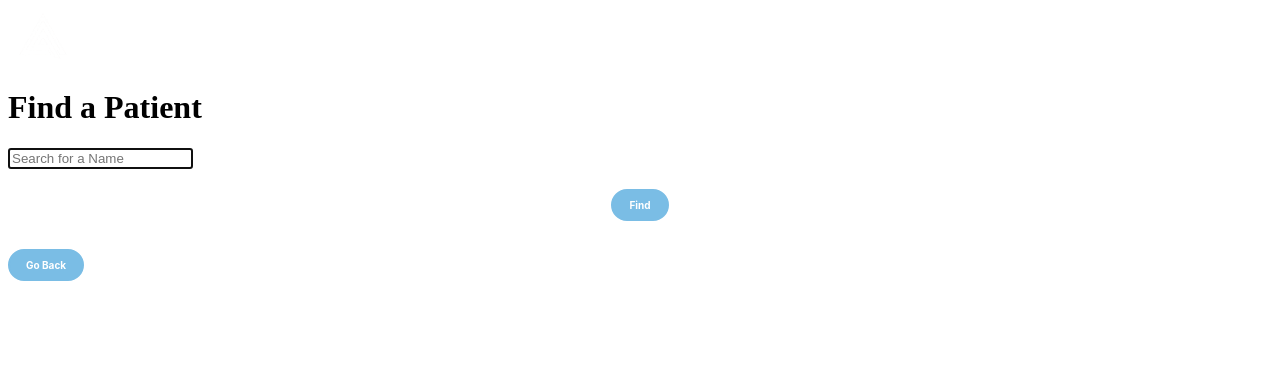
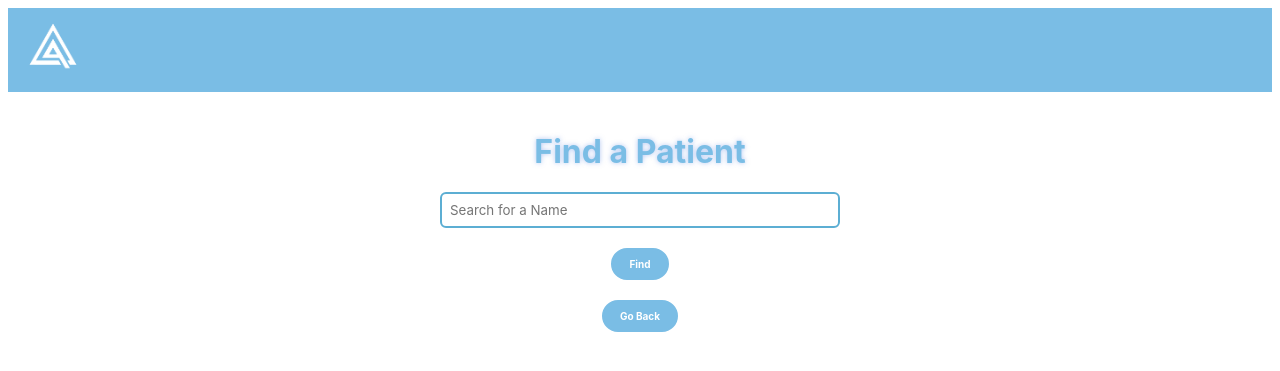
Before and after one commit to thomas0997/PatientsListFinal, a Flask app: page /search in a window 1280 px wide. Shown: the top 371 px of the page. Run offline with Flask 3, Linux system fonts and the light colour scheme.

Commit message:
Update search.html

```diff
--- a/templates/search.html
+++ b/templates/search.html
@@ -2,18 +2,68 @@
 
 {% block body %}
 <style>
-    /* existing styles... */
+    .logo-header {
+        background-color: #7ABDE5;
+        padding: 10px;
+        text-align: left;
+    }
 
     .logo-header img {
-        max-height: 60px;  /* limit image height */
+        height: 60px;
         width: auto;
         margin-left: 5px;
+    }
+
+    h1 {
+        text-align: center;
+        font-family: -apple-system, 'SF Pro';
+        margin-top: 40px;
+        color: #7ABDE5;
+        text-shadow: 0px 0px 5px rgba(104, 143, 229, 0.5);
+    }
+
+    h2 {
+        text-align: center;
+        font-family: -apple-system, 'SF Pro';
+        margin-top: 40px;
+        color: #7ABDE5;
+    }
+
+    .form-wrapper {
+        text-align: center;
+        margin-top: 20px;
+    }
+
+    .form-wrapper a {
+        text-decoration: none;
+    }
+
+    input {
+        width: 80%;
+        max-width: 400px;
+        text-align: left;
+        font-family: -apple-system, 'SF Pro';
+        border: 2px solid #7ABDE5;
+        border-radius: 6px;
+        padding: 8px;
+        margin: 8px auto;
+        outline: none;
+        background-color: transparent;
+        color: #333;
+        box-sizing: border-box;
         display: block;
     }
 
-    a.button-link {
-        text-decoration: none; /* remove underline on link */
-        display: inline-block;
+    input[type="date"] {
+        text-align: left;
+    }
+
+    input[type="date"]::placeholder {
+        text-align: left;
+    }
+
+    input:focus {
+        border-color: #5caed3;
     }
 
     button {
@@ -30,20 +80,39 @@
         box-sizing: border-box;
         display: block;
         margin-top: 20px;
-        font-weight: normal; /* default */
-        cursor: pointer;
-    }
-
-    button.bold {
-        font-weight: bold;  /* bold buttons */
     }
 
     button:hover {
         background-color: #688FE5;
         border-color: #688FE5;
+        cursor: pointer;
+        transition: background-color 0.3s ease;
     }
 
-    /* other styles... */
+    table {
+        margin: 30px auto;
+        border-collapse: collapse;
+        font-family: -apple-system, 'SF Pro';
+    }
+
+    th, td {
+        padding: 10px 20px;
+        border: 1px solid #ccc;
+        text-align: center;
+    }
+
+    th {
+        background-color: #7ABDE5;
+        color: white;
+    }
+
+    .no-results {
+        text-align: center;
+        font-family: -apple-system, 'SF Pro';
+        font-weight: bold;
+        margin-top: 30px;
+        color: #444;
+    }
 </style>
 
 <div class="logo-header">
@@ -55,10 +124,10 @@
 <div class="form-wrapper">
     <form action="/search" method="GET">
         <input type="text" name="query" placeholder="Search for a Name" autocomplete="off" autofocus required>
-        <button type="submit" class="bold">Find</button>
+       <button style="font-weight: bold;" type="submit">Find</button>
     </form>
 
-    <a href="/" class="button-link"><button type="button" class="bold">Go Back</button></a>
+    <button type="button" style="font-weight: bold;" onclick="window.location.href='/'">Go Back</button>
 </div>
 
 {% if searched %}
```
